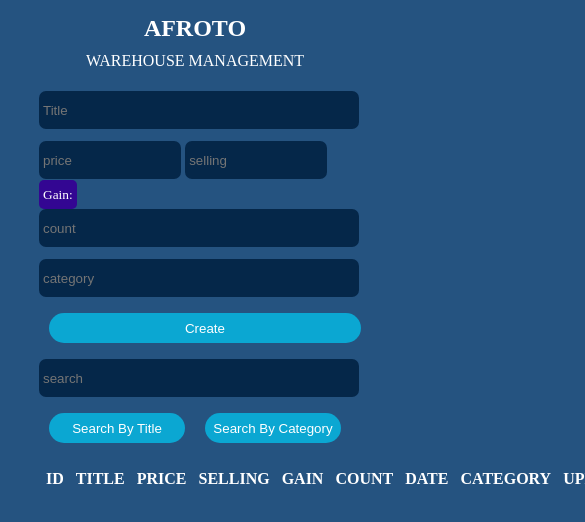
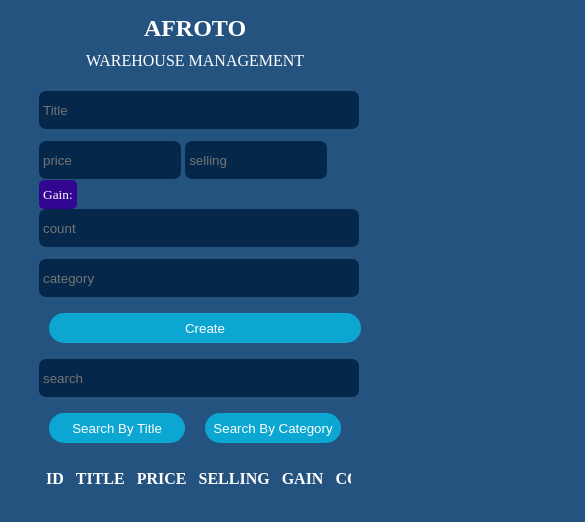
Before and after one commit to Mostafa-eskander/cruds, a plain HTML site: page index.html in a window 390 px wide. Shown: the top 522 px of the page, 585 px wide, since content can reach past the window. Drawn offline with Linux system fonts and the light colour scheme.

Commit message:
p2 cruds.css

```diff
--- a/p2 cruds.css
+++ b/p2 cruds.css
@@ -77,3 +77,10 @@ table th {
 th,td {
     padding: 5px;
 }
+@media (max-width: 1050px){
+    table {
+        display: block;
+        width: 100%;
+        overflow-x: auto;
+    }
+}
```
